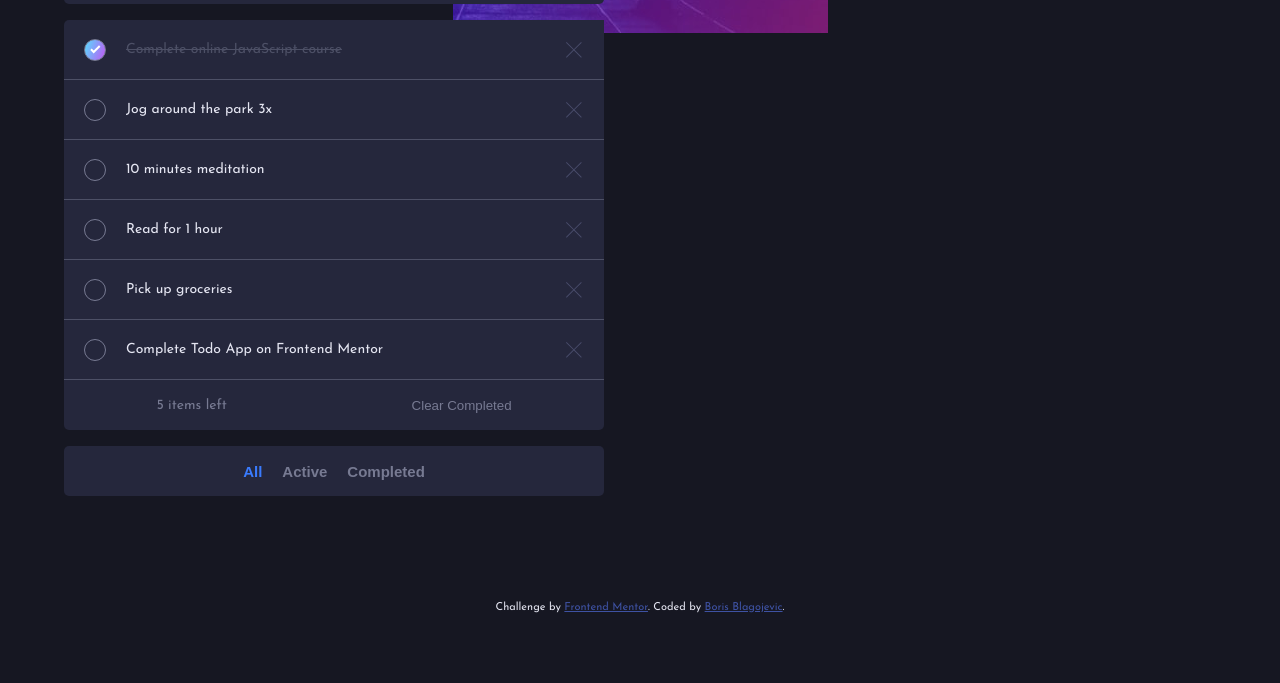
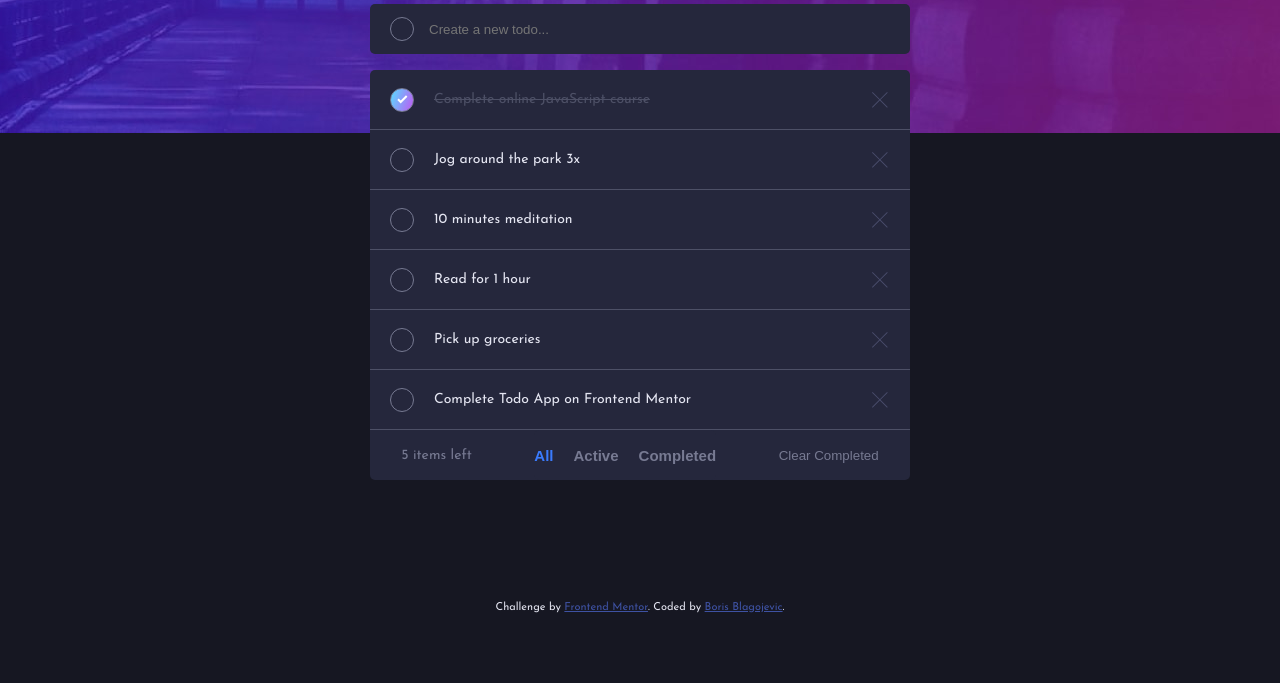
Before and after one commit to Blagoja95/todo-app, a website built with Parcel: page index.html in a window 1280 px wide. Shown: the part 167-850 px from the top of the page. After the commit the page ends 800 px from the top, so only its background shows below. Built offline with nearby package versions, Linux system fonts and the light colour scheme.

Commit message:
desktop version, minor fixes

```diff
--- a/index.html
+++ b/index.html
@@ -88,9 +88,14 @@
       <section class="section manage-section">
         <div class="stats">
           <p class="stat__item-count">5 items left</p>
+          <div class="filters filters-desktop">
+            <button class="btn btn--filter btn--active">All</button>
+            <button class="btn btn--filter">Active</button>
+            <button class="btn btn--filter">Completed</button>
+          </div>
           <button class="btn btn--clear">Clear Completed</button>
         </div>
-        <div class="filters">
+        <div class="filters filters-mobile">
           <button class="btn btn--filter btn--active">All</button>
           <button class="btn btn--filter">Active</button>
           <button class="btn btn--filter">Completed</button>
--- a/src/sass/_btn.scss
+++ b/src/sass/_btn.scss
@@ -10,7 +10,7 @@
 .btn--check-mark {
   margin-left: 2rem;
   border: 1px solid $Dark-Grayish-Blue;
-  padding: 1rem;
+  padding: 1.1rem;
   border-radius: 2rem;
 
   // &:hover {
@@ -27,7 +27,7 @@
   &::after {
     position: absolute;
     content: "";
-    padding: 2rem;
+    padding: 1.1rem;
     background-image: url("../images/icon-check.svg");
     background-repeat: no-repeat;
     background-position: center;
--- a/src/sass/_general.scss
+++ b/src/sass/_general.scss
@@ -14,10 +14,14 @@ body {
   font-family: "Josefin Sans", sans-serif;
   font-weight: 400;
 
-  height: 100vh;
+  @extend %background;
+}
+
+%background {
   background: $Very-Dark-Blue url("../images/bg-mobile-dark.jpg");
   background-repeat: no-repeat;
   background-position: center top;
+  background-size: contain;
 }
 
 %flexbox {
@@ -27,7 +31,7 @@ body {
 }
 
 %container {
-  max-width: 54rem;
+  width: 100%;
   height: 5rem;
   background-color: $Very-Dark-Desaturated-Blue;
   font-size: 1.4rem;
@@ -44,4 +48,10 @@ body {
 
 .section {
   width: 100%;
+  @extend %flexbox;
+  flex-direction: column;
 }
+
+.filters-desktop {
+  display: none;
+}
--- a/src/sass/_input.scss
+++ b/src/sass/_input.scss
@@ -3,6 +3,10 @@
   @extend %flexbox;
   justify-content: flex-start;
   border-radius: 0.5rem;
+}
+
+form {
+  width: 100%;
 }
 
 .input-field {
--- /dev/null
+++ b/src/sass/_mediaQueries.scss
@@ -0,0 +1,42 @@
+@media screen and (max-width: 370px) {
+  html {
+    font-size: 50%;
+  }
+
+  .btn--clear {
+    font-size: 1.2rem;
+  }
+}
+
+@media screen and (min-width: 540px) {
+  body {
+    @extend %background;
+    background-image: url("../images/bg-desktop-dark.jpg");
+    background-size: auto;
+  }
+
+  .main {
+    max-width: 54rem;
+    margin-top: 10rem;
+  }
+
+  .filters-desktop {
+    display: flex;
+    width: auto;
+    margin: 0;
+  }
+
+  .filters-mobile {
+    display: none;
+  }
+}
+
+@media screen and (min-width: 1400px) {
+  body {
+    background-size: 100% 40vh;
+  }
+
+  .main {
+    margin-top: 15rem;
+  }
+}
--- a/src/sass/_tasks.scss
+++ b/src/sass/_tasks.scss
@@ -6,6 +6,7 @@
   border-radius: 0.5rem 0.5rem 0 0;
   list-style: none;
   overflow: hidden;
+  width: 100%;
 }
 
 .task {
--- a/src/sass/_title-section.scss
+++ b/src/sass/_title-section.scss
@@ -1,6 +1,7 @@
 .title-section {
   @extend %flexbox;
   justify-content: space-between;
+  flex-direction: row;
   padding: 2rem 0;
 }
 
--- a/src/sass/main.scss
+++ b/src/sass/main.scss
@@ -6,3 +6,4 @@
 @import "_input";
 @import "_tasks";
 @import "_manage";
+@import "_mediaQueries";
```
Also changed, not shown: src/css/main.css, 1 other file.
